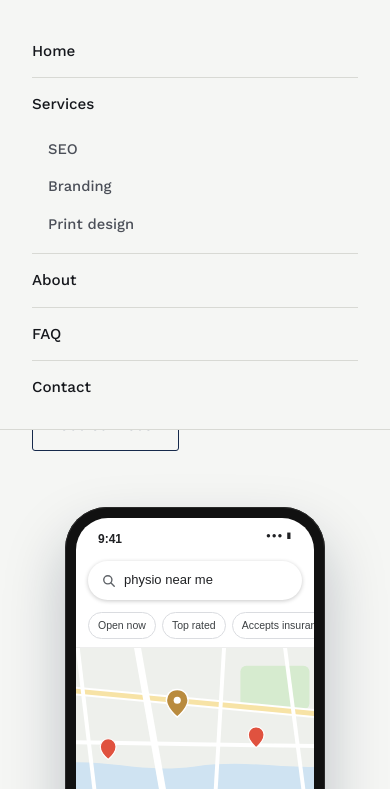
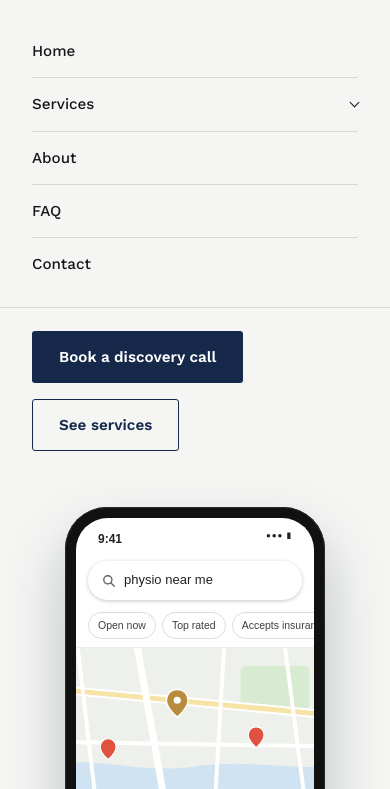
Before and after one commit to insanallyconsulting/insanally-consulting-website, a plain HTML site: page index.html in a window 390 px wide. Both pictures are taken after a click on the button "Open menu". Shown: the part 55-844 px from the top of the page. Drawn offline with nearby package versions, Linux system fonts and the light colour scheme; a web font is replaced by a local one.

Commit message:
Add files via upload

```diff
--- a/index.html
+++ b/index.html
@@ -28,7 +28,7 @@
 <meta name="twitter:description" content="SEO and branding that help customers find you, and choose you.">
 <meta name="twitter:image" content="https://www.insanallyconsulting.com/og-image.png">
 <link rel="icon" href="favicon.svg" type="image/svg+xml">
-<link rel="stylesheet" href="styles.css?v=20261122">
+<link rel="stylesheet" href="styles.css?v=20261122b">
 <script type="application/ld+json">
 {
   "@context": "https://schema.org",
@@ -60,7 +60,7 @@
     <a href="/" class="brand"><span class="brand-mark" aria-hidden="true"><svg viewBox="0 0 100 100" width="26" height="26"><defs><mask id="rg-index1"><rect width="100" height="100" fill="white"/><polygon points="50,50 91,31 91,69" fill="black"/></mask></defs><circle cx="50" cy="50" r="34" fill="none" stroke="#16294B" stroke-width="10" mask="url(#rg-index1)"/><rect x="42" y="32" width="16" height="6" fill="#B98B3E"/><rect x="47" y="32" width="6" height="36" fill="#B98B3E"/><rect x="42" y="62" width="16" height="6" fill="#B98B3E"/></svg></span>Insanally Consulting<span>.</span></a>
     <ul class="nav-links" id="nav-links">
       <li><a href="/" aria-current="page">Home</a></li>
-      <li class="has-sub"><a href="/services">Services</a><ul class="sub-menu"><li class="sub-all"><a href="/services">All services</a></li><li><a href="/seo">SEO</a></li><li><a href="/branding">Branding</a></li><li><a href="/print-design">Print design</a></li></ul></li>
+      <li class="has-sub"><button type="button" class="sub-toggle" aria-expanded="false" aria-controls="sub-services">Services</button><ul class="sub-menu" id="sub-services"><li><a href="/services">All services</a></li><li><a href="/seo">SEO</a></li><li><a href="/branding">Branding</a></li><li><a href="/print-design">Print design</a></li></ul></li>
       <li><a href="/about">About</a></li>
       <li><a href="/faq">FAQ</a></li>
       <li><a href="/contact">Contact</a></li>
@@ -276,6 +276,6 @@
     </div>
 </footer>
 
-<script src="nav.js"></script>
+<script src="nav.js?v=20261122"></script>
 </body>
 </html>
--- a/nav.js
+++ b/nav.js
@@ -17,3 +17,24 @@ document.addEventListener('DOMContentLoaded', function () {
     });
   });
 });
+
+// Services dropdown: opens and closes on click
+document.addEventListener('DOMContentLoaded', function () {
+  var toggle = document.querySelector('.sub-toggle');
+  if (!toggle) return;
+  var item = toggle.parentElement;
+  function setOpen(open) {
+    item.classList.toggle('is-open', open);
+    toggle.setAttribute('aria-expanded', open ? 'true' : 'false');
+  }
+  toggle.addEventListener('click', function (e) {
+    e.stopPropagation();
+    setOpen(!item.classList.contains('is-open'));
+  });
+  document.addEventListener('click', function (e) {
+    if (!item.contains(e.target)) setOpen(false);
+  });
+  document.addEventListener('keydown', function (e) {
+    if (e.key === 'Escape') { setOpen(false); toggle.focus(); }
+  });
+});
--- a/styles.css
+++ b/styles.css
@@ -703,11 +703,14 @@ a:focus-visible, button:focus-visible, input:focus-visible, textarea:focus-visib
 /* Short plain-language definition under each "What I do" card tagline */
 .offer > p.offer-def { font-size: 0.9rem; line-height: 1.55; color: var(--ink-soft); margin: -8px 0 20px; padding-left: 12px; border-left: 2px solid var(--line); }
 
-/* Services dropdown (Nov 22, 2026) */
-.nav-links .has-sub { position: relative; padding: 12px 0; margin: -12px 0; }
-.nav-links .has-sub > a::after { content: ""; display: inline-block; width: 6px; height: 6px; border-right: 1.5px solid currentColor; border-bottom: 1.5px solid currentColor; transform: rotate(45deg); margin: 0 0 3px 8px; }
-.sub-menu { list-style: none; margin: 0; padding: 8px 0; position: absolute; top: 100%; left: -18px; min-width: 210px; background: var(--paper); border: 1px solid var(--line); border-top: 3px solid var(--gold); border-radius: 4px; box-shadow: 0 10px 28px rgba(13, 27, 51, 0.10); opacity: 0; visibility: hidden; transform: translateY(6px); transition: opacity .15s ease, transform .15s ease, visibility .15s; z-index: 60; }
-.has-sub:hover .sub-menu, .has-sub:focus-within .sub-menu { opacity: 1; visibility: visible; transform: none; }
+/* Services dropdown, opens on click (Nov 22, 2026) */
+.nav-links .has-sub { position: relative; }
+.sub-toggle { background: none; border: none; padding: 0 0 3px; margin: 0; cursor: pointer; font: inherit; font-size: 0.95rem; font-weight: 500; color: var(--ink); border-bottom: 2px solid transparent; transition: border-color 0.15s ease; display: inline-flex; align-items: center; }
+.sub-toggle:hover, .sub-toggle.is-current, .sub-toggle[aria-expanded="true"] { border-bottom-color: var(--gold); }
+.sub-toggle::after { content: ""; display: inline-block; width: 6px; height: 6px; border-right: 1.5px solid currentColor; border-bottom: 1.5px solid currentColor; transform: rotate(45deg); margin: 0 0 3px 8px; transition: transform .15s ease; }
+.sub-toggle[aria-expanded="true"]::after { transform: rotate(-135deg); margin-bottom: -3px; }
+.sub-menu { list-style: none; margin: 0; padding: 8px 0; position: absolute; top: calc(100% + 14px); left: -18px; min-width: 210px; background: var(--paper); border: 1px solid var(--line); border-top: 3px solid var(--gold); border-radius: 4px; box-shadow: 0 10px 28px rgba(13, 27, 51, 0.10); opacity: 0; visibility: hidden; transform: translateY(6px); transition: opacity .15s ease, transform .15s ease, visibility .15s; z-index: 60; }
+.has-sub.is-open .sub-menu { opacity: 1; visibility: visible; transform: none; }
 .nav-links .sub-menu a { display: block; padding: 9px 18px; border-bottom: none; font-size: 0.92rem; white-space: nowrap; }
 .nav-links .sub-menu a:hover { background: var(--bg); color: var(--navy); }
 .nav-links .sub-menu a[aria-current="page"] { color: var(--gold-text); }
@@ -717,10 +720,10 @@ a:focus-visible, button:focus-visible, input:focus-visible, textarea:focus-visib
 .faq-group { font-size: 1.35rem; margin: 48px 0 8px; }
 .faq-group:first-child { margin-top: 0; }
 @media (max-width: 860px) {
-  .nav-links .has-sub { padding: 0; margin: 0; }
-  .nav-links .has-sub > a::after { display: none; }
-  .sub-menu { position: static; opacity: 1; visibility: visible; transform: none; box-shadow: none; border: none; border-radius: 0; background: none; min-width: 0; padding: 0 0 10px 16px; }
+  .sub-toggle { display: flex; width: 100%; justify-content: space-between; padding: 14px 0; border-bottom: none; }
+  .sub-toggle:hover, .sub-toggle.is-current, .sub-toggle[aria-expanded="true"] { border-bottom-color: transparent; }
+  .sub-menu { position: static; display: none; opacity: 1; visibility: visible; transform: none; box-shadow: none; border: none; border-radius: 0; background: none; min-width: 0; padding: 0 0 10px 16px; }
+  .has-sub.is-open .sub-menu { display: block; }
   .nav-links .sub-menu li { border-top: none; }
   .nav-links .sub-menu a { padding: 7px 0; font-size: 0.92rem; color: var(--ink-soft); }
-  .sub-menu .sub-all { display: none; }
 }
```
Also changed, not shown: 404.html (+3 -3 lines), about.html (+3 -3 lines), branding.html (+3 -3 lines), contact.html (+3 -3 lines), faq.html (+3 -3 lines), print-design.html (+3 -3 lines), privacy.html (+3 -3 lines), refund-policy.html (+3 -3 lines), seo.html (+3 -3 lines), services.html (+3 -3 lines), terms.html (+3 -3 lines).
